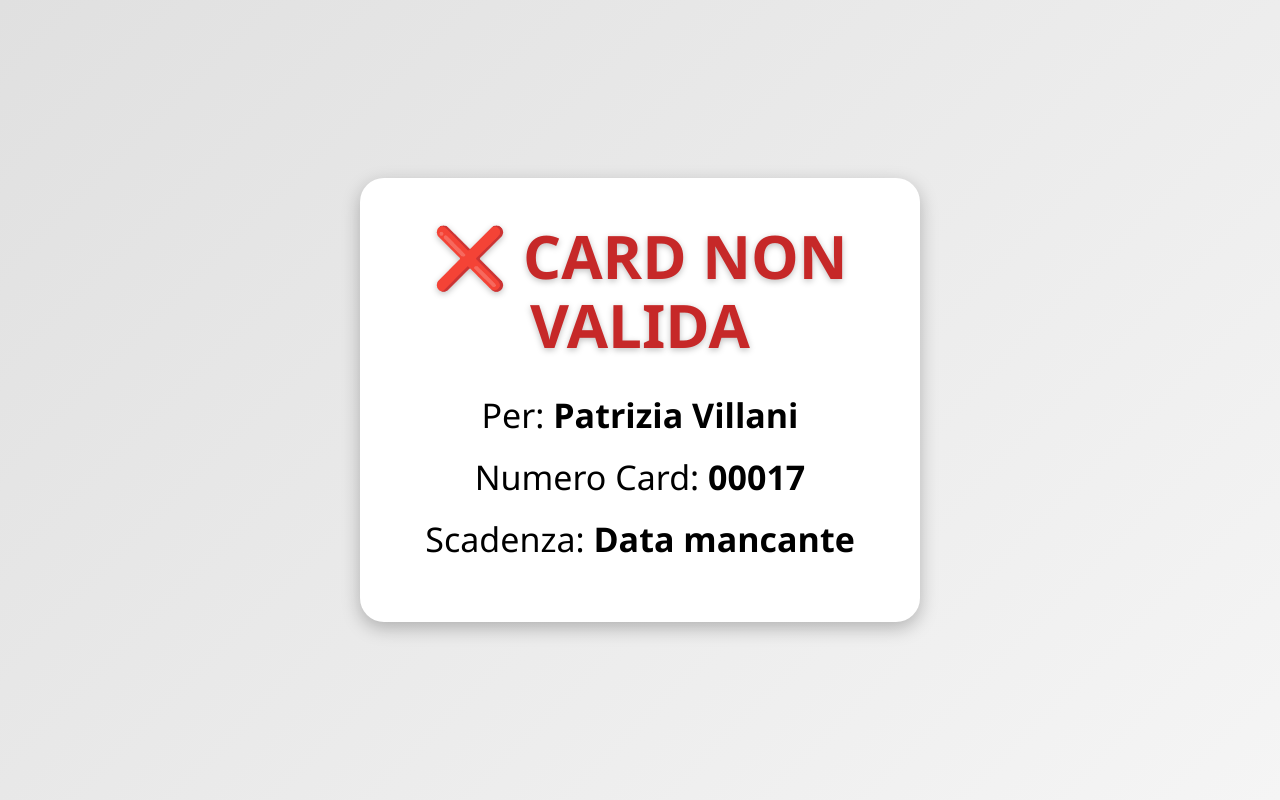
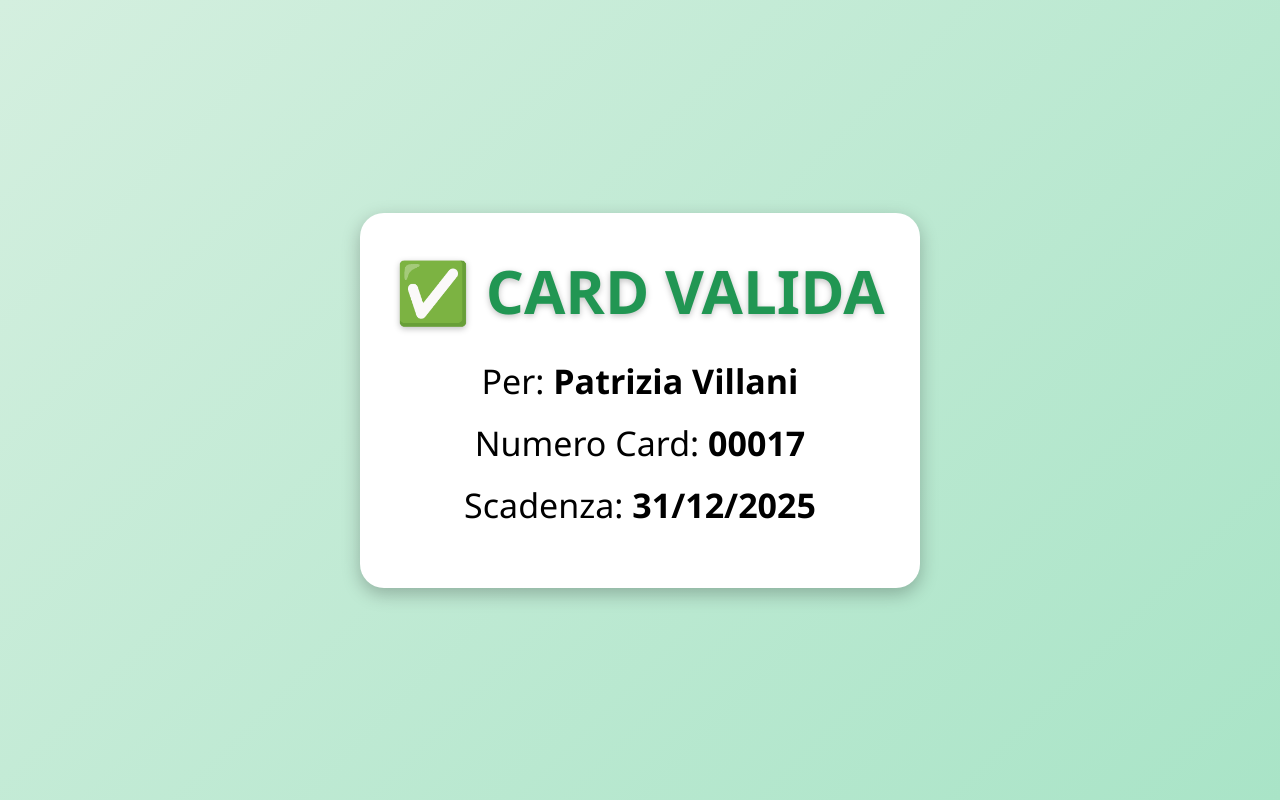
Before and after one commit to LupusPescara/LupusCard, a plain HTML site: page docs/cards/patriziavillani00017.html in a window 1280 px wide. Drawn offline with Linux system fonts and the light colour scheme.

Commit message:
update docs/cards/patriziavillani00017.html

```diff
--- a/docs/cards/patriziavillani00017.html
+++ b/docs/cards/patriziavillani00017.html
@@ -1,25 +1,25 @@
 <!DOCTYPE html><html lang="it"><head>
 <meta charset="UTF-8">
 <meta name="viewport" content="width=device-width,initial-scale=1,maximum-scale=1">
-<title>&#x274C; Card NON VALIDA</title>
+<title>&#x2705; Card VALIDA</title>
 <style>
 :root{--card-w:92vw;--max-w:560px}
 *{box-sizing:border-box;margin:0;padding:0}
 body{font-family:'Segoe UI',Tahoma,Verdana,sans-serif;
-     background:linear-gradient(135deg,#e0e0e0,#f5f5f5);
+     background:linear-gradient(135deg,#d4efdf,#a9e4c7);
      min-height:100vh;display:flex;align-items:center;justify-content:center;text-align:center}
 .card{width:var(--card-w);max-width:var(--max-w);background:#fff;
       border-radius:24px;padding:44px 32px;box-shadow:0 6px 18px rgba(0,0,0,.25)}
 h1{font-size:clamp(26px,10vw,60px);margin-bottom:32px;
-    color:#c62828;
+    color:#219653;
     text-shadow:0 2px 6px rgba(0,0,0,.25);line-height:1.15}
 p{font-size:clamp(24px,5.5vw,34px);margin:16px 0}
 strong{font-weight:700}
 </style></head><body>
   <div class="card">
-    <h1 style="word-break:break-word;">&#x274C; CARD NON VALIDA</h1>
+    <h1 style="word-break:break-word;">&#x2705; CARD VALIDA</h1>
     <p>Per: <strong>Patrizia Villani</strong></p>
     <p>Numero Card: <strong>00017</strong></p>
-    <p>Scadenza: <strong>Data mancante</strong></p>
+    <p>Scadenza: <strong>31/12/2025</strong></p>
   </div>
 </body></html>
```
